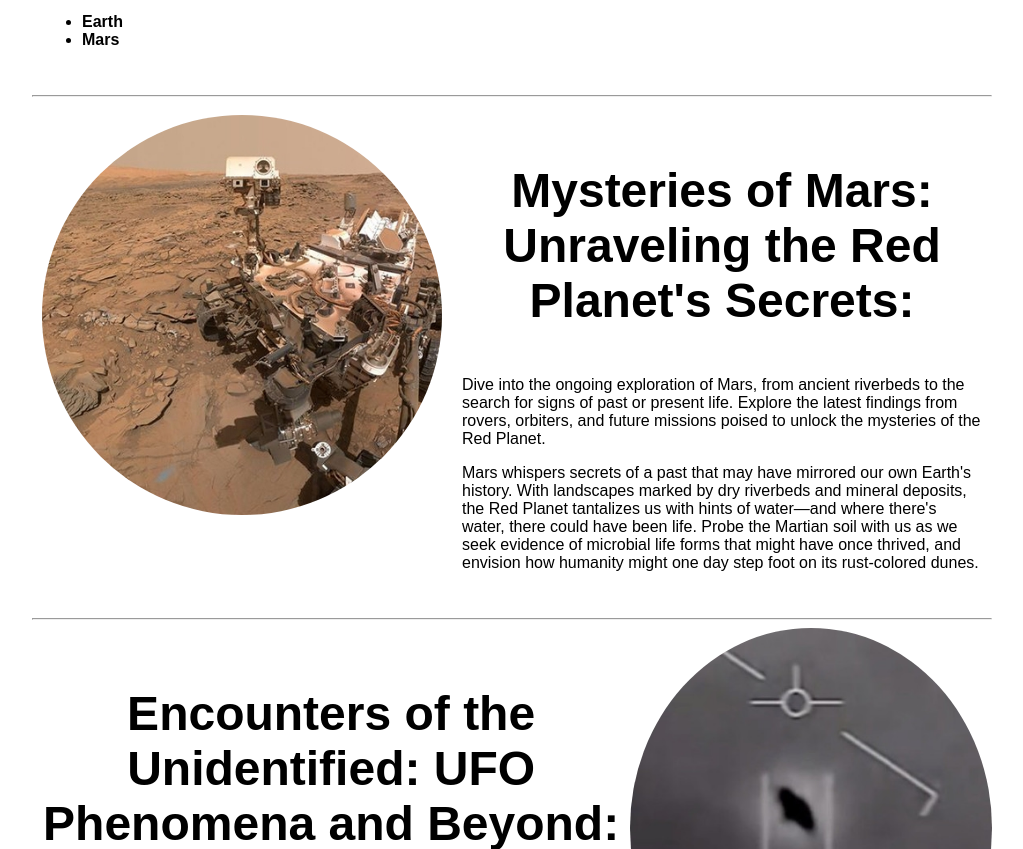
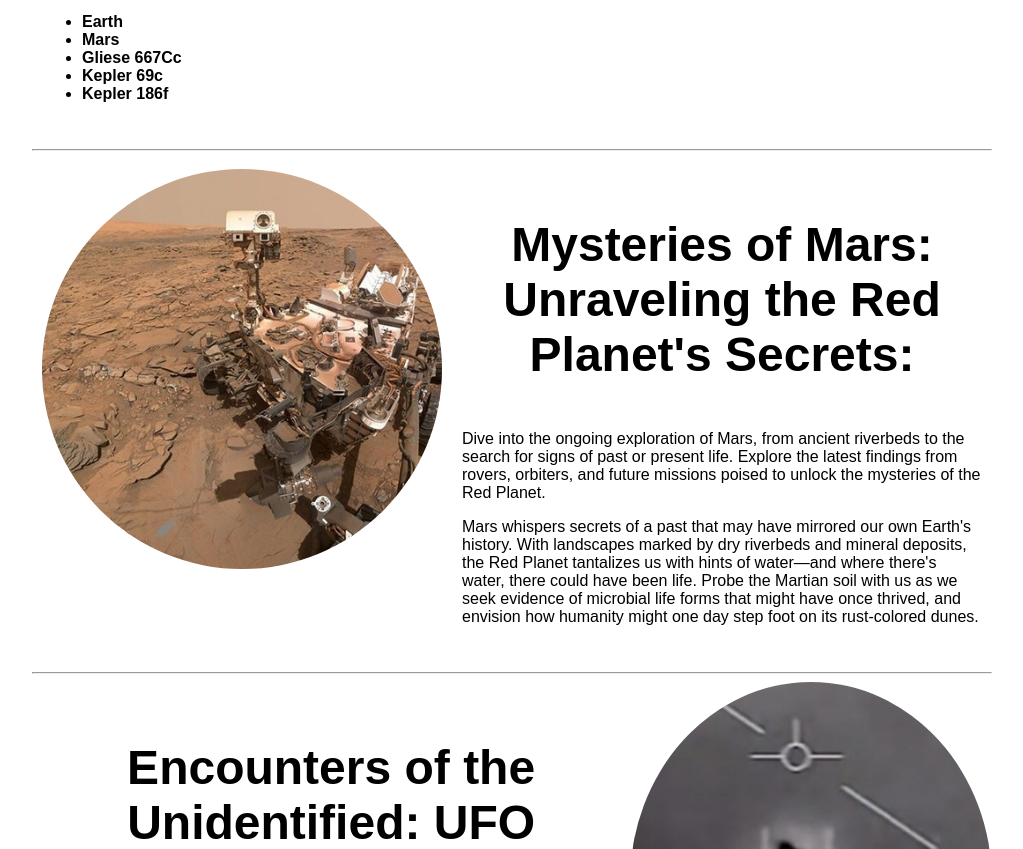
Before and after one commit to Jonathan-Marias/Lab-Engagement-6, a plain HTML site: page index.html in a window 1280 px wide. Shown: the part 1556-2405 px from the top of the page, without its empty margins (128-1151 px from the left). Drawn offline with Linux system fonts and the light colour scheme.

Commit message:
Update index.html

```diff
--- a/index.html
+++ b/index.html
@@ -131,6 +131,9 @@
                 <ul>
                     <li><span class="bold">Earth</span></li>
                     <li><span class="bold">Mars</span></li>
+                    <li><span class="bold">Gliese 667Cc</span></li>
+                    <li><span class="bold">Kepler 69c</span></li>
+                    <li><span class="bold">Kepler 186f</span></li>
                 </ul>
             </div>
             <img src="img/goldilocks.jpg"
```
